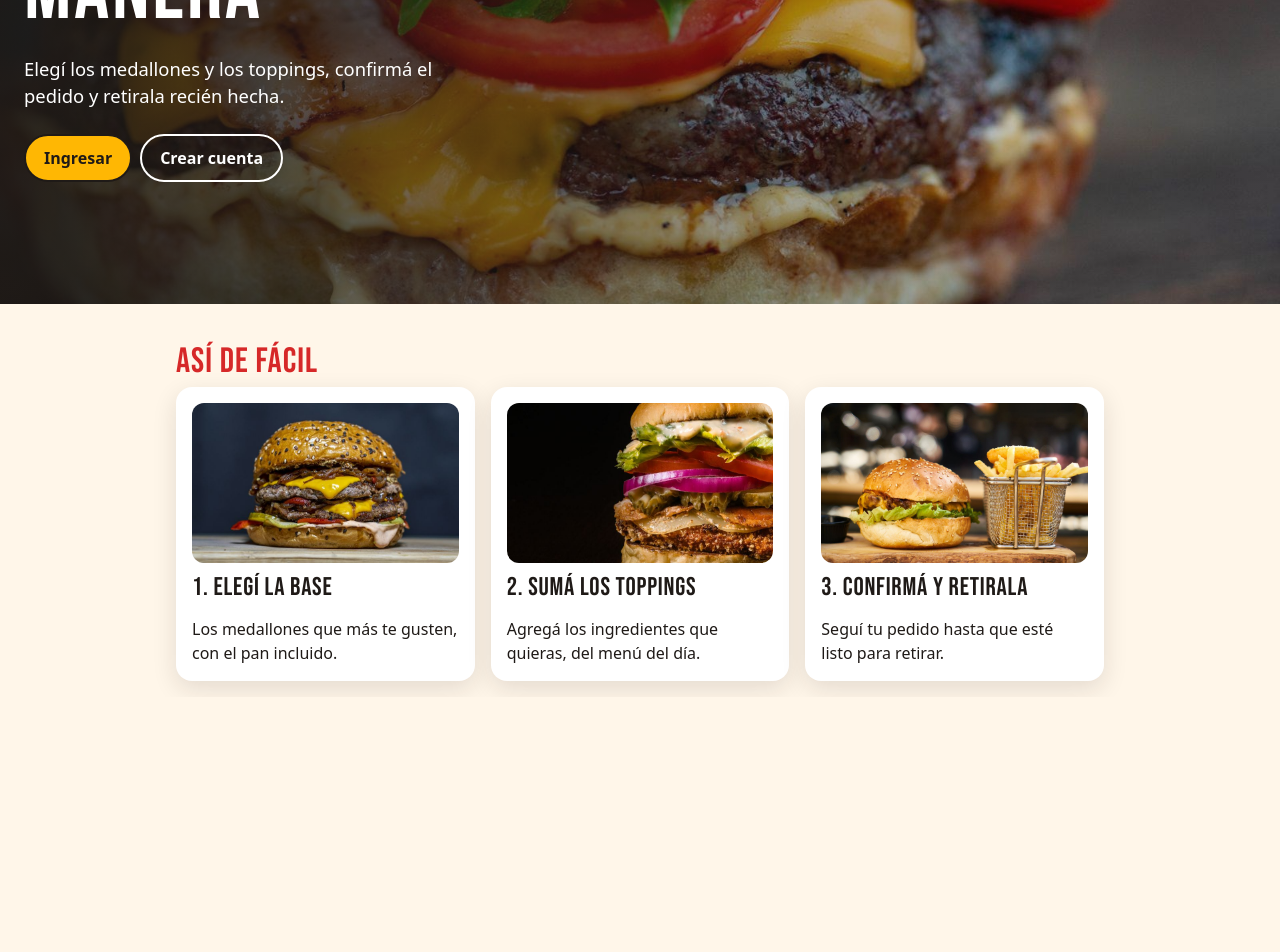
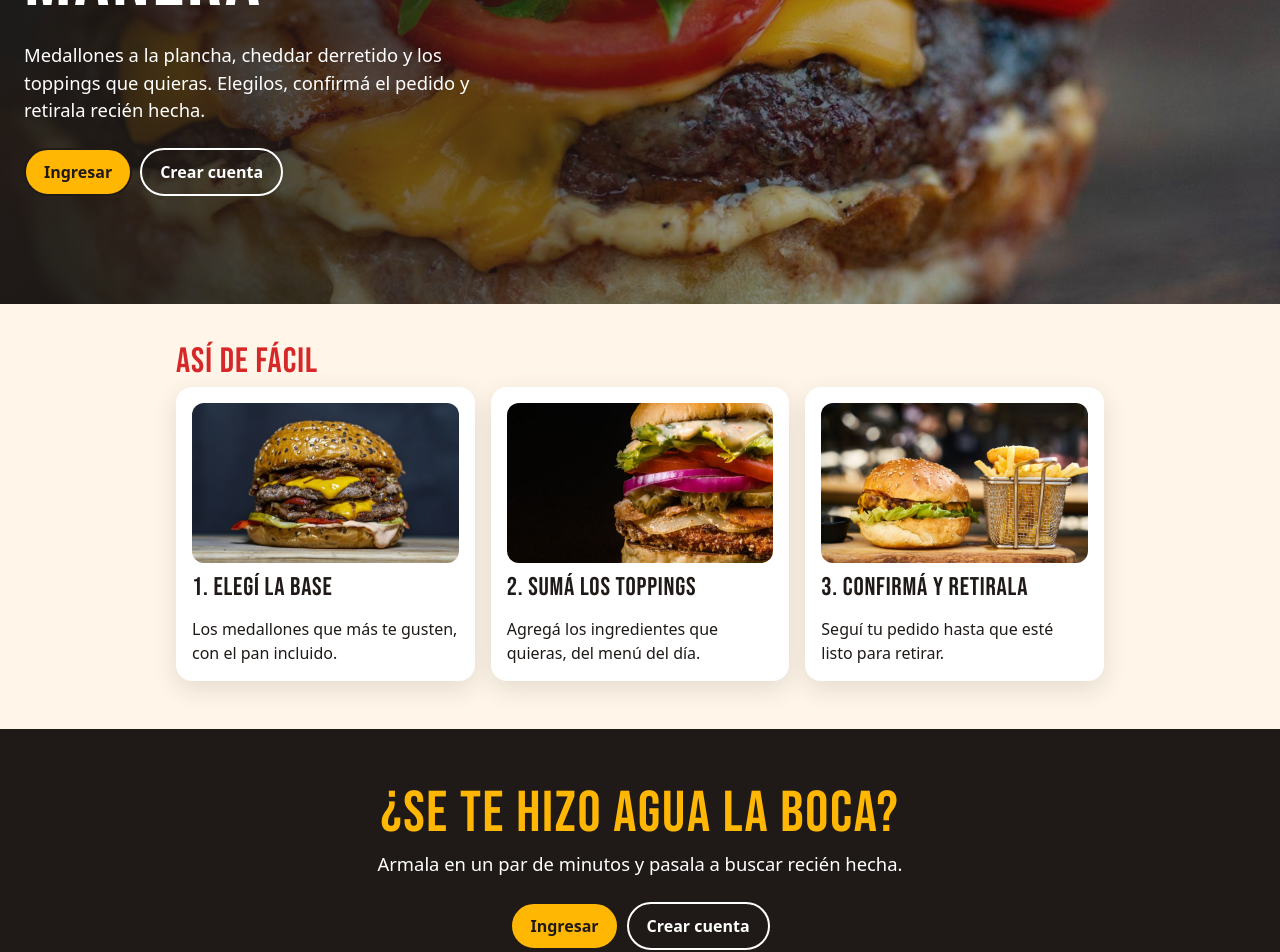
Before and after one commit to TomasDiTata/burgabit-frontend, a React (Vite) app: page / in a window 1280 px wide. Shown: the part 400-1352 px from the top of the page. Before the commit the page ends 1097 px from the top, so only its background shows below. Built offline with nearby package versions, Linux system fonts and the light colour scheme; no server answers.

Commit message:
Portada con cierre, página de error y foco visible

```diff
--- a/src/index.css
+++ b/src/index.css
@@ -114,6 +114,14 @@ button:hover:not(:disabled),
 button:disabled {
     cursor: not-allowed;
     opacity: 0.5;
+}
+
+/* El foco del teclado (al moverse con Tab), bien visible en botones y enlaces, también sobre fondos oscuros.
+   :focus-visible no aparece al hacer clic con el mouse, solo al usar el teclado. */
+button:focus-visible,
+a:focus-visible {
+    outline: 3px solid var(--mostaza);
+    outline-offset: 2px;
 }
 
 /* La acción principal de cada pantalla, en mostaza: ingresar, agregar, confirmar, y el botón que envía cada formulario. */
@@ -438,6 +446,31 @@ section > h3 {
 }
 
 .portada .acciones {
+    margin-top: 24px;
+}
+
+/* El cierre de la portada: una franja oscura, de lado a lado, con otra invitación a pedir. */
+.cierre {
+    margin-top: 32px;
+    padding: 56px 16px;
+    text-align: center;
+    color: var(--blanco);
+    background-color: var(--carbon);
+}
+
+.cierre h2 {
+    margin: 0 0 8px;
+    font-size: clamp(2.4rem, 6vw, 3.6rem);
+    color: var(--mostaza);
+}
+
+.cierre p {
+    margin: 0;
+    font-size: 1.15rem;
+}
+
+.cierre .acciones {
+    justify-content: center;
     margin-top: 24px;
 }
 
--- a/src/pantallas/NoEncontrada.jsx
+++ b/src/pantallas/NoEncontrada.jsx
@@ -6,8 +6,8 @@ function NoEncontrada({ sesion }) {
     return (
         <main className="no-encontrada">
             <img src="/img/hamburguesa.jpg" alt="" />
-            <h1>Esta página no existe</h1>
-            <p>Puede que la dirección esté mal escrita.</p>
+            <h1>Esta página se la comieron</h1>
+            <p>La dirección no existe o está mal escrita.</p>
             <Link to={sesion ? inicioDe(sesion.rol) : "/"} className="boton principal">Volver a BurgaBit</Link>
         </main>
     );
--- a/src/pantallas/Portada.jsx
+++ b/src/pantallas/Portada.jsx
@@ -17,6 +17,20 @@ const PASOS = [
 
 // La portada: lo primero que se ve al entrar a BurgaBit. Invita a ingresar o, si ya hay sesión, a seguir.
 function Portada({ sesion }) {
+    // Los botones van arriba, junto a la foto, y otra vez al final: es una función para no escribirlos dos veces.
+    const botones = () => (
+        <div className="acciones">
+            {sesion ? (
+                <Link to={inicioDe(sesion.rol)} className="boton principal">{TEXTO_DEL_BOTON[sesion.rol]}</Link>
+            ) : (
+                <>
+                    <Link to="/ingresar" className="boton principal">Ingresar</Link>
+                    <Link to="/registro" className="boton boton-claro">Crear cuenta</Link>
+                </>
+            )}
+        </div>
+    );
+
     return (
         <>
             <section className="portada">
@@ -24,22 +38,13 @@ function Portada({ sesion }) {
                 <div className="portada-texto">
                     <p className="logo">Burga<span>Bit</span></p>
                     <h1>Armá tu hamburguesa a tu manera</h1>
-                    <p>Elegí los medallones y los toppings, confirmá el pedido y retirala recién hecha.</p>
-
-                    <div className="acciones">
-                        {sesion ? (
-                            <Link to={inicioDe(sesion.rol)} className="boton principal">{TEXTO_DEL_BOTON[sesion.rol]}</Link>
-                        ) : (
-                            <>
-                                <Link to="/ingresar" className="boton principal">Ingresar</Link>
-                                <Link to="/registro" className="boton boton-claro">Crear cuenta</Link>
-                            </>
-                        )}
-                    </div>
+                    <p>Medallones a la plancha, cheddar derretido y los toppings que quieras. Elegilos, confirmá el pedido y retirala recién hecha.</p>
+                    {botones()}
                 </div>
             </section>
 
-            <main>
+            {/* con-costados: en pantallas anchas, la hamburguesa y las papas a los costados (index.css). */}
+            <main className="con-costados">
                 <h2>Así de fácil</h2>
                 <div className="pasos">
                     {PASOS.map((paso, posicion) => (
@@ -52,6 +57,13 @@ function Portada({ sesion }) {
                     ))}
                 </div>
             </main>
+
+            {/* El cierre: para quien llegó hasta abajo, otra invitación a pedir. */}
+            <section className="cierre">
+                <h2>¿Se te hizo agua la boca?</h2>
+                <p>Armala en un par de minutos y pasala a buscar recién hecha.</p>
+                {botones()}
+            </section>
         </>
     );
 }
```
Also changed, not shown: 1 other file (tests, documents, lock files or other folders).
